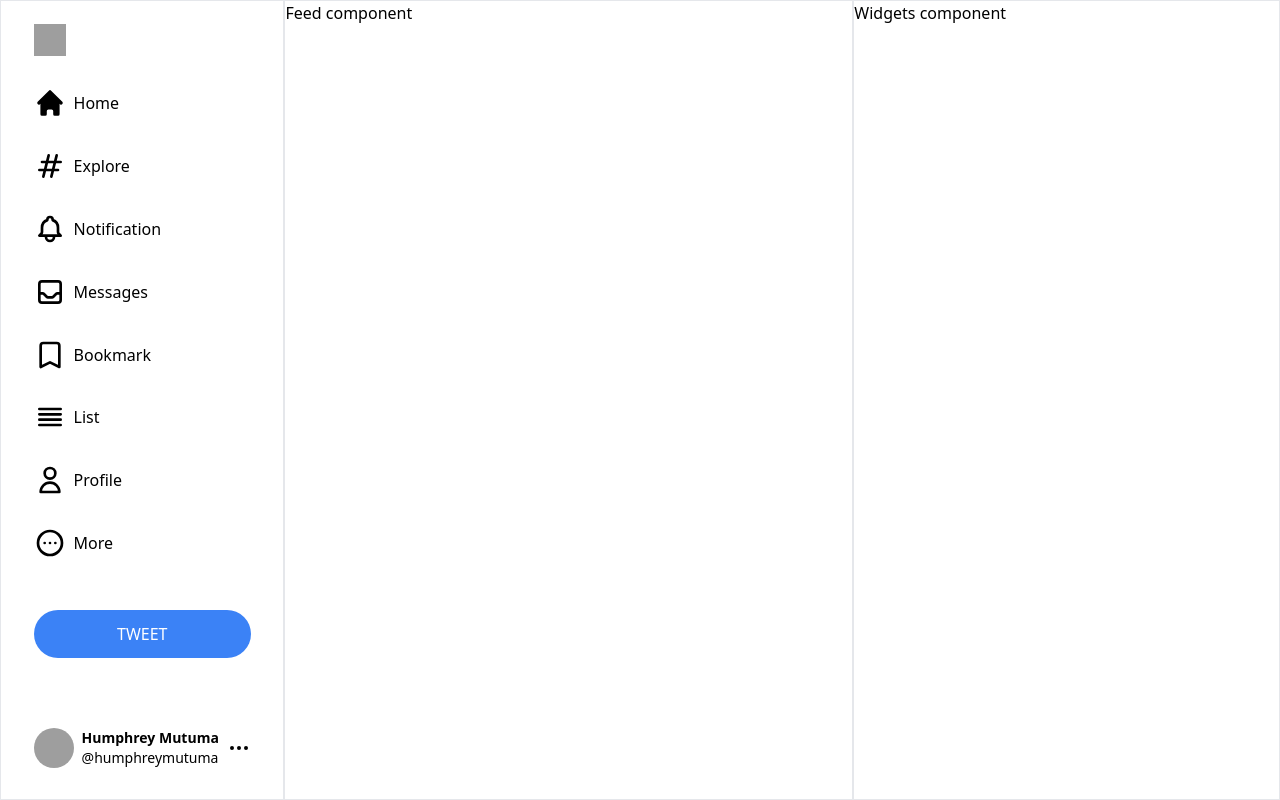
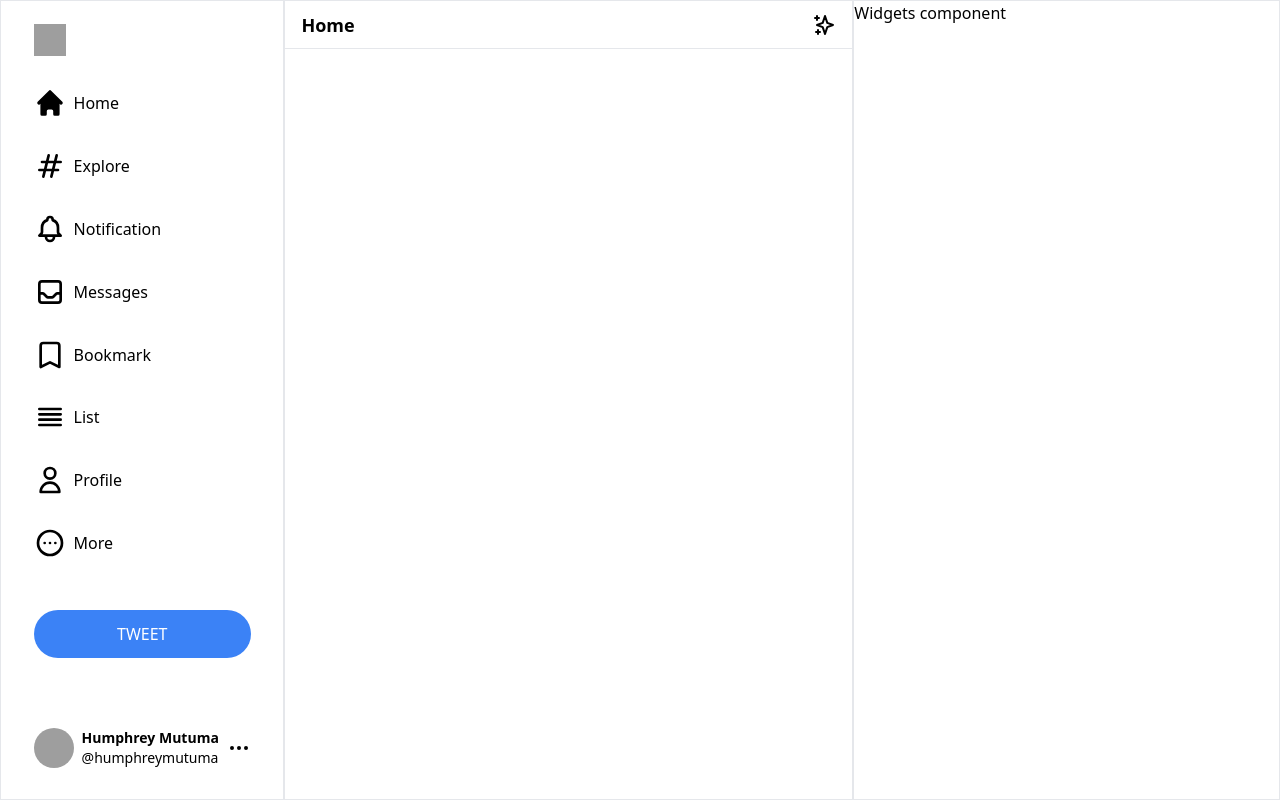
Before and after one commit to humphrey-mutuma/twitter-2.0-clone, a Next.js app: page / in a window 1280 px wide. Built offline with nearby package versions, Linux system fonts and the light colour scheme; grey boxes are pictures that could not be loaded.

Commit message:
Feed nav complete

```diff
--- a/components/Feed.js
+++ b/components/Feed.js
@@ -1,10 +1,15 @@
+import { SparklesIcon } from "@heroicons/react/outline";
 
 const Feed = () => {
   return (
-    <div>
-      <p>Feed component</p>
-    </div>
-  )
-}
+    <main>
+      <nav className="flex justify-between items-center h-[3rem] border-b-[1px] cursor-pointer">
+        <h1 className="font-bold ml-4 text-lg">Home</h1>
+        <SparklesIcon className="h-6 w-6 mr-4 "/>
+      </nav>
 
-export default Feed
+    </main>
+  );
+};
+
+export default Feed;
```
